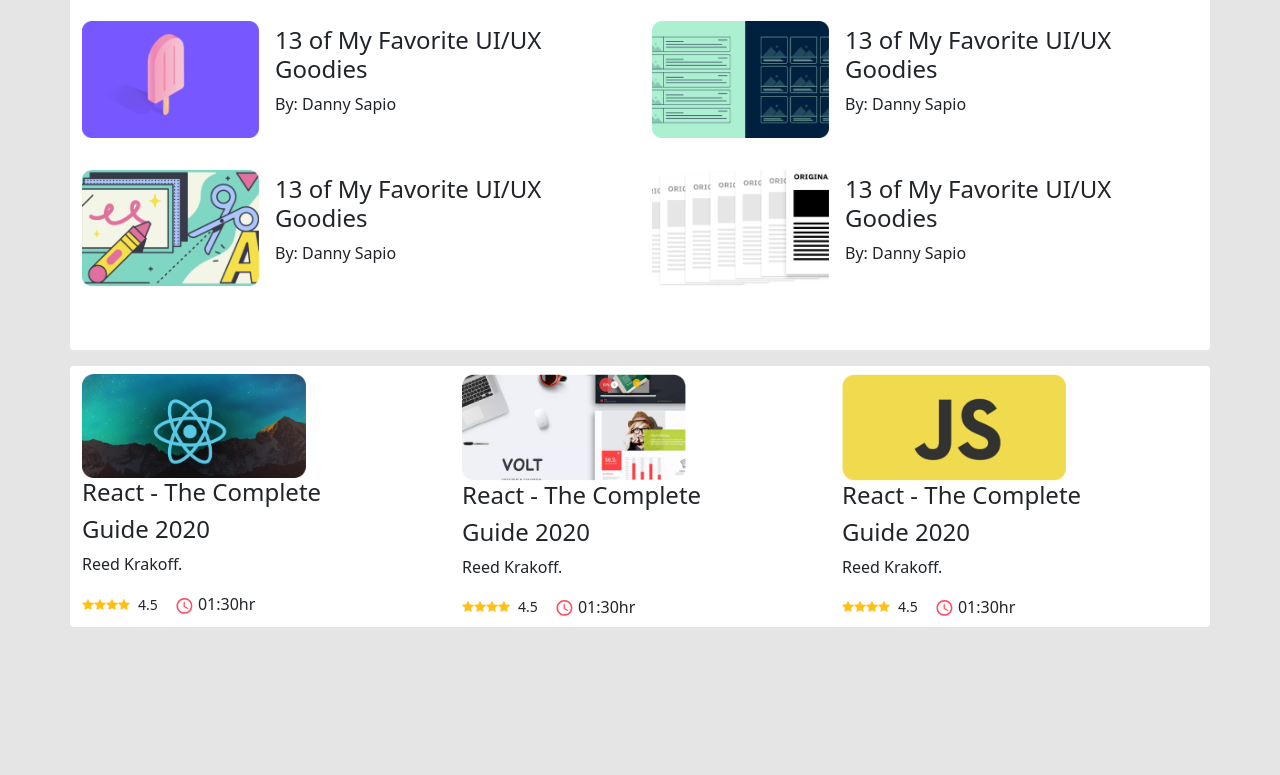
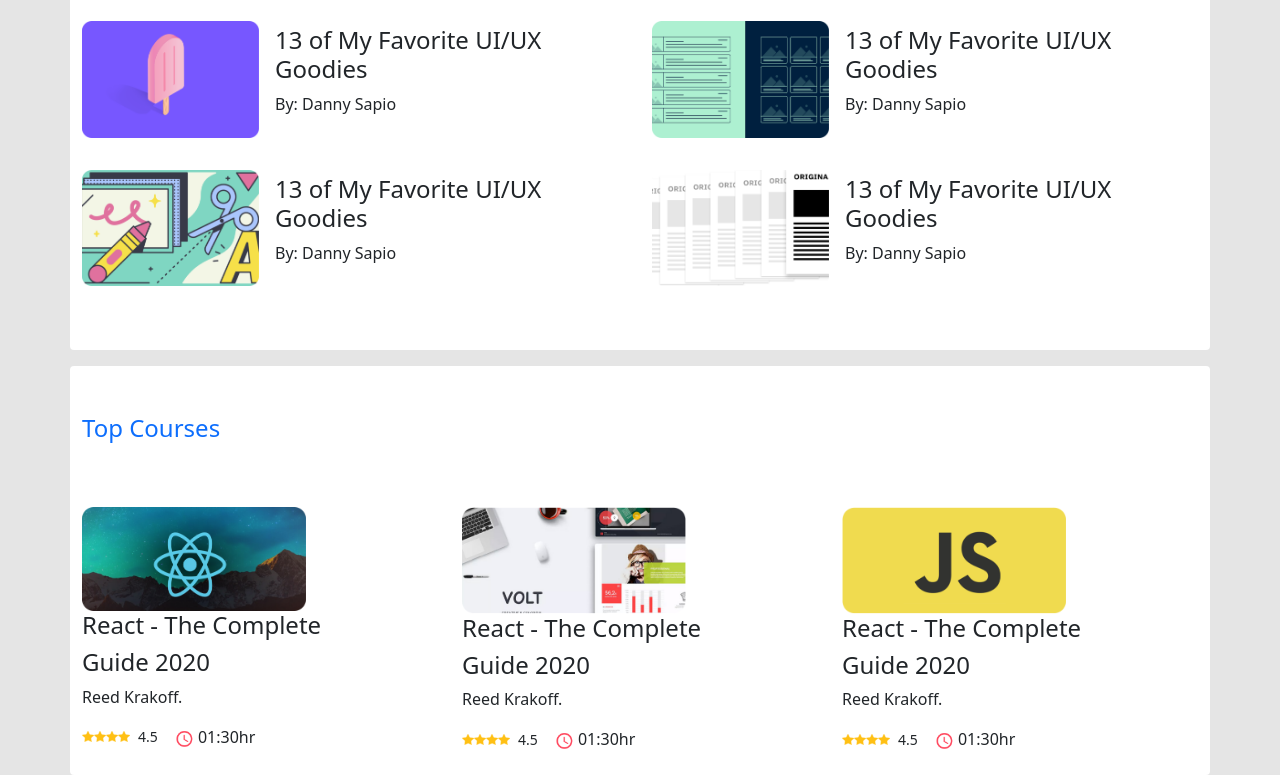
Before and after one commit to Emlakhossain/leader-bord-bootstrap, a plain HTML site: page index.html in a window 1280 px wide. Shown: the part 586-1361 px from the top of the page. Before the commit the page ends 1213 px from the top, so only its background shows below. Drawn offline with nearby package versions, Linux system fonts and the light colour scheme.

Commit message:
last commit

```diff
--- a/index.html
+++ b/index.html
@@ -120,7 +120,9 @@
             </div>
         </section>
         <section class="container mt-3 bg-white rounded">
-            <div class="row py-2">
+
+            <h4 class="text-primary py-5">Top Courses</h4>
+            <div class="row py-2 pb-4">
                 <div class="col-md-4 col-12 col-sm-6">
                     <img width="224" src="images/courses/course-1.png" alt="">
                     <h4>React - The Complete </h4>
```
